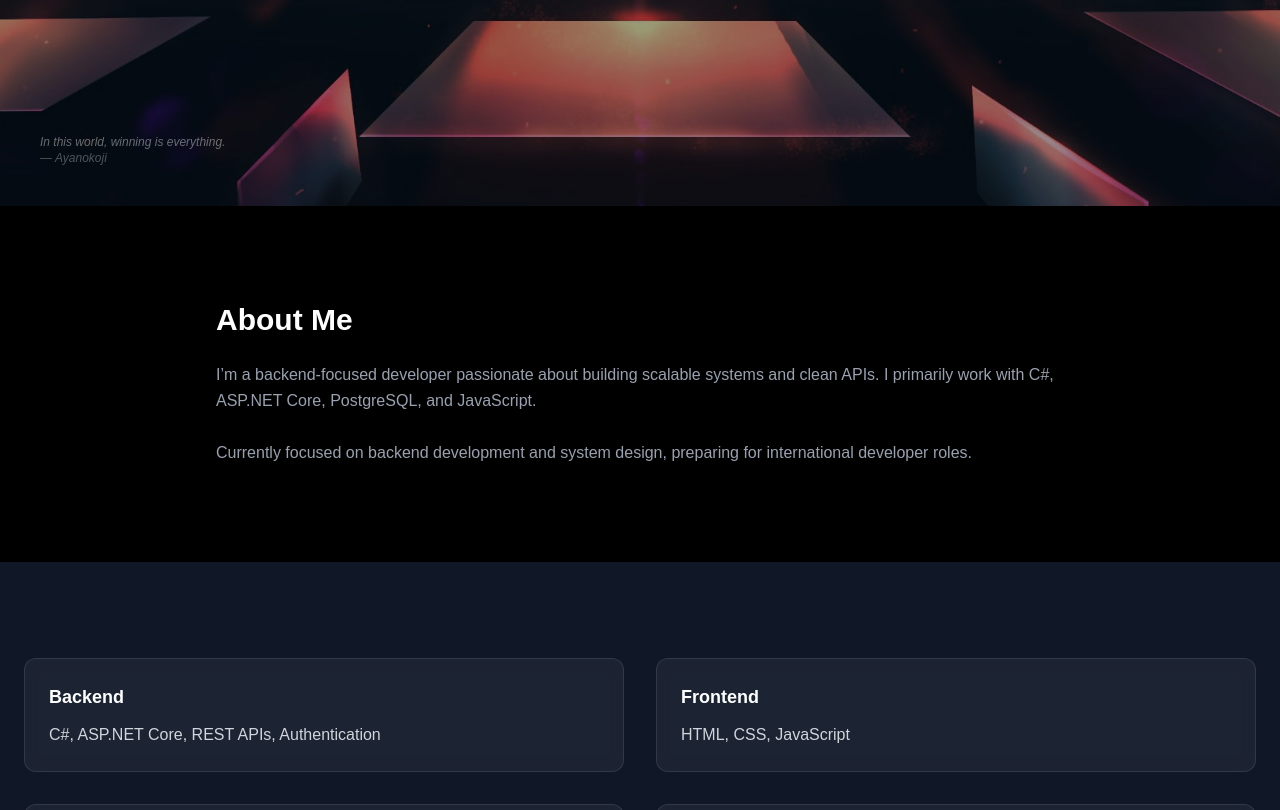
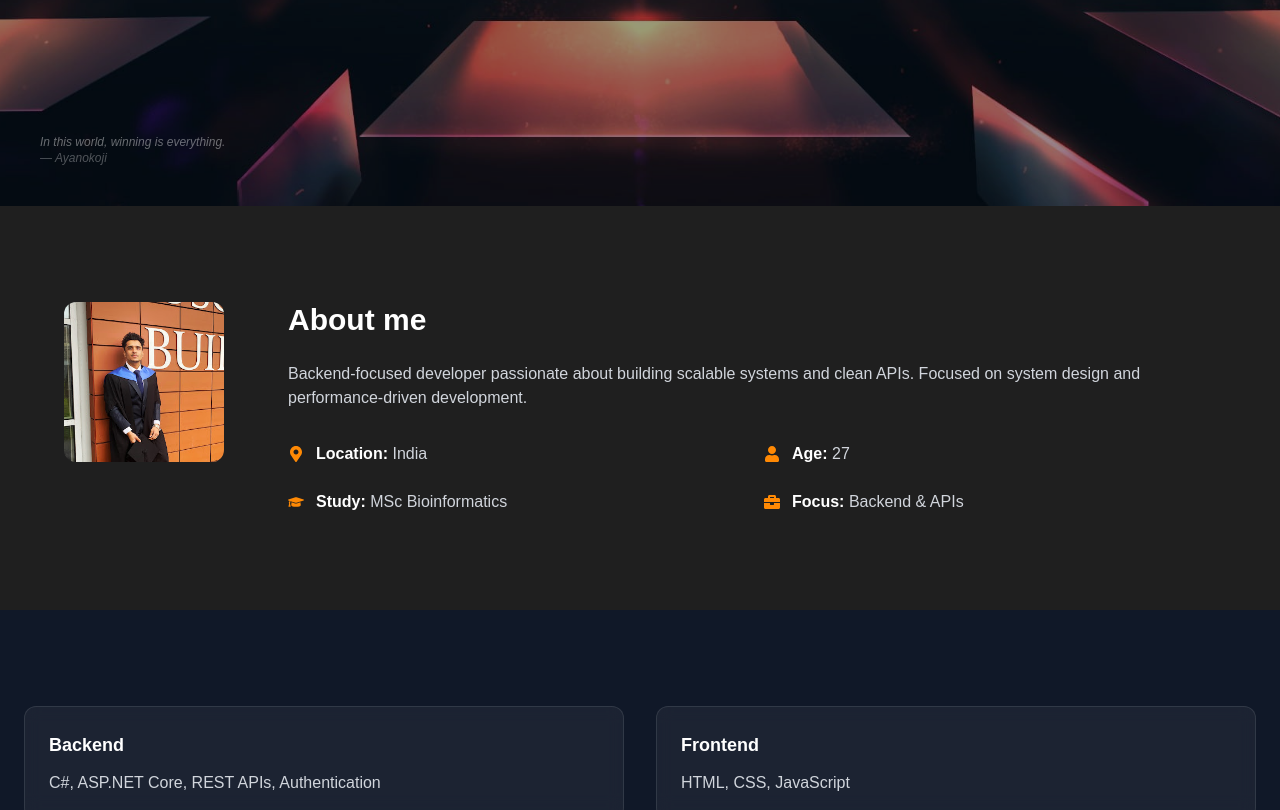
Before and after one commit to dhananjaygangwar/Portfolio, a Next.js app: page / in a window 1280 px wide. Shown: the part 594-1404 px from the top of the page. Built offline with nearby package versions, Linux system fonts and the light colour scheme.

Commit message:
Portfolio Version 1.1.3

```diff
--- a/app/components/About.tsx
+++ b/app/components/About.tsx
@@ -1,15 +1,75 @@
-export default function About(){
-    return(
-    <section id="about" className="max-w-4xl mx-auto py-24 px-6">
-        <h3 className="text-3xl font-bold mb-6">About Me</h3>
-        <p className="text-gray-400 leading-relaxed">
-          I’m a backend-focused developer passionate about building scalable
-          systems and clean APIs. I primarily work with C#, ASP.NET Core,
-          PostgreSQL, and JavaScript.
-          <br /><br />
-          Currently focused on backend development and system design,
-          preparing for international developer roles.
-        </p>
+// export default function About(){
+//     return(
+//     <section id="about" className="max-w-4xl mx-auto py-24 px-6">
+//         <h3 className="text-3xl font-bold mb-6">About Me</h3>
+//         <p className="text-gray-400 leading-relaxed">
+//           I’m a backend-focused developer passionate about building scalable
+//           systems and clean APIs. I primarily work with C#, ASP.NET Core,
+//           PostgreSQL, and JavaScript.
+//           <br /><br />
+//           Currently focused on backend development and system design,
+//           preparing for international developer roles.
+//         </p>
+//     </section>
+//     );
+// }
+"use client";
+
+import { FaMapMarkerAlt, FaUser, FaGraduationCap, FaBriefcase } from "react-icons/fa";
+import Image from "next/image";
+
+export default function About() {
+  return (
+    <section id="about" className="bg-[#1f1f1f] text-white py-24 px-6">
+      <div className="max-w-6xl mx-auto flex flex-col md:flex-row items-start gap-16">
+
+        {/* Left Image */}
+        <div>
+          <Image
+            src="/profile.jpg"
+            alt="Profile"
+            width={160}
+            height={160}
+            className="rounded-xl object-cover"
+            />
+        </div>
+
+        {/* Right Content */}
+        <div className="flex-1">
+
+          <h2 className="text-3xl font-bold mb-6">About me</h2>
+
+          <p className="text-gray-300 mb-8">
+            Backend-focused developer passionate about building scalable systems
+            and clean APIs. Focused on system design and performance-driven development.
+          </p>
+
+          <div className="grid md:grid-cols-2 gap-6 text-gray-300">
+
+            <div className="flex items-center gap-3">
+              <FaMapMarkerAlt className="text-orange-400" />
+              <span><strong className="text-white">Location:</strong> India</span>
+            </div>
+
+            <div className="flex items-center gap-3">
+              <FaUser className="text-orange-400" />
+              <span><strong className="text-white">Age:</strong> 27</span>
+            </div>
+
+            <div className="flex items-center gap-3">
+              <FaGraduationCap className="text-orange-400" />
+              <span><strong className="text-white">Study:</strong> MSc Bioinformatics</span>
+            </div>
+
+            <div className="flex items-center gap-3">
+              <FaBriefcase className="text-orange-400" />
+              <span><strong className="text-white">Focus:</strong> Backend & APIs</span>
+            </div>
+
+          </div>
+
+        </div>
+      </div>
     </section>
-    );
+  );
 }
--- /dev/null
+++ b/app/components/Resume.tsx
@@ -0,0 +1,56 @@
+export default function Resume() {
+  return (
+    <section id="resume" className="bg-gray-100 text-gray-900 py-24 px-6">
+      <div className="max-w-6xl mx-auto space-y-16">
+
+        {/* Education */}
+        <div className="grid md:grid-cols-3 gap-10">
+
+          <div>
+            <h3 className="text-lg font-bold border-b-2 border-orange-500 inline-block pb-1">
+              EDUCATION
+            </h3>
+          </div>
+
+          <div className="md:col-span-2">
+            <h4 className="text-xl font-semibold">
+              MSc Bioinformatics
+            </h4>
+            <p className="italic text-gray-600">
+              University of Liverpool • 2023
+            </p>
+            <p className="mt-3 text-gray-700">
+              Focused on computational biology, algorithms, and data analysis.
+            </p>
+          </div>
+
+        </div>
+
+        {/* Work */}
+        <div className="grid md:grid-cols-3 gap-10">
+
+          <div>
+            <h3 className="text-lg font-bold border-b-2 border-orange-500 inline-block pb-1">
+              WORK
+            </h3>
+          </div>
+
+          <div className="md:col-span-2">
+            <h4 className="text-xl font-semibold">
+              Backend Developer
+            </h4>
+            <p className="italic text-gray-600">
+              Personal Projects • 2024 – Present
+            </p>
+            <p className="mt-3 text-gray-700">
+              Building REST APIs with ASP.NET Core, authentication systems,
+              and PostgreSQL integrations.
+            </p>
+          </div>
+
+        </div>
+
+      </div>
+    </section>
+  );
+}
```
Also changed, not shown: app/components/icons/GithubIcon.tsx (deleted), public/profile.jpg (added).
